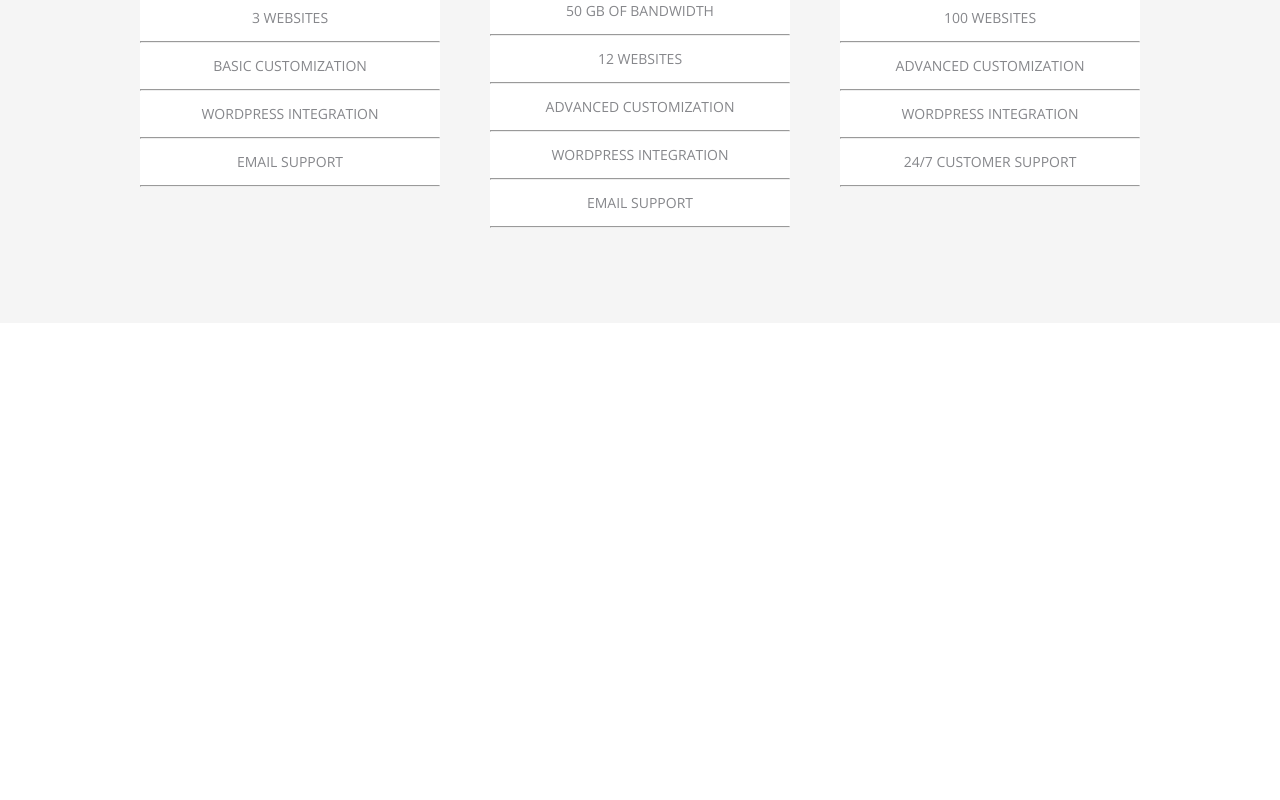
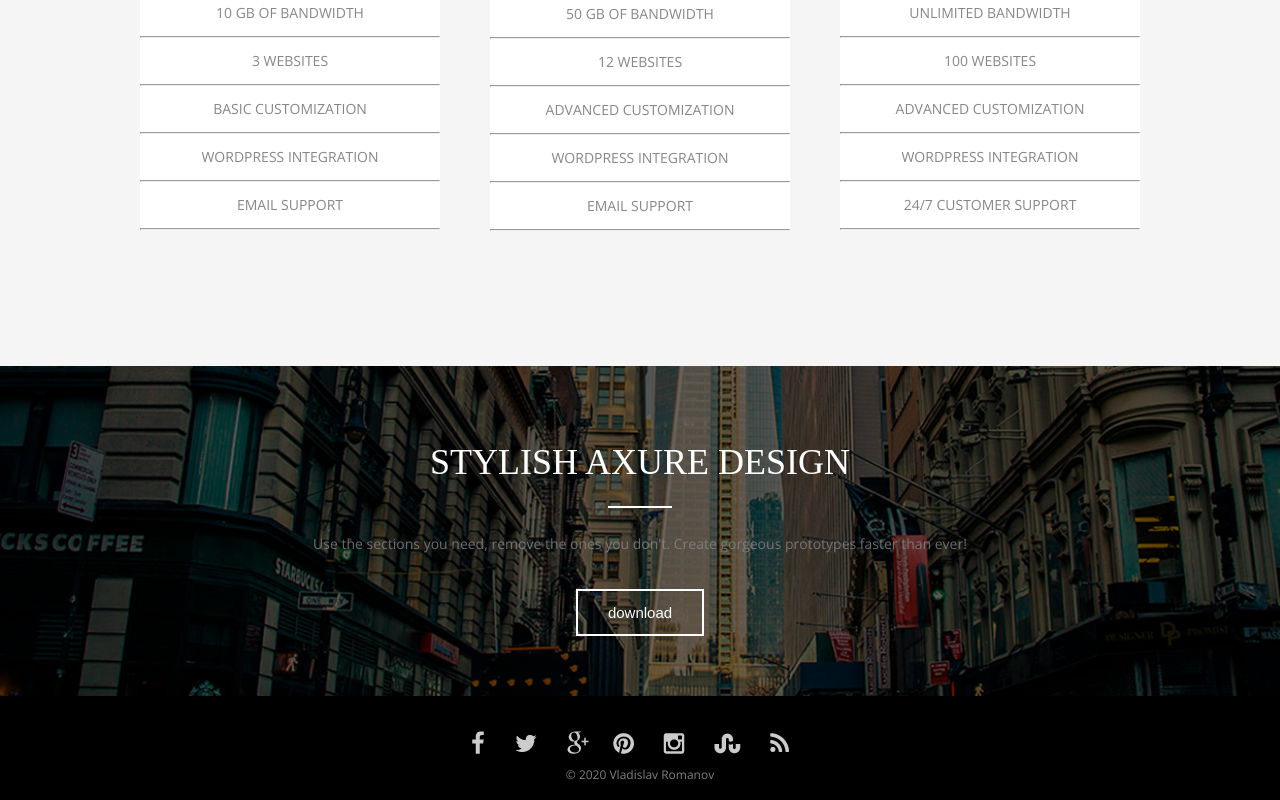
Before and after one commit to Romanov5000/project_one, a plain HTML site: page project_one/index.html in a window 1280 px wide. Shown: the part 1258-2058 px from the top of the page. Before the commit the page ends 1581 px from the top, so only its background shows below. Drawn offline with nearby package versions, Linux system fonts and the light colour scheme; a web font is replaced by a local one.

Commit message:
3 секции готовы
Закончил вёрстку 3 секций и подвала

```diff
--- a/project_one/css/style.css
+++ b/project_one/css/style.css
@@ -34,6 +34,14 @@ p{
     font-size: 20px;
     line-height: 24px;
     font-weight: 700;
+}
+.btn{
+    font-family: 'OpenSans', sans-serif;
+    font-size: 15px;
+    color: #ffffff;
+    text-decoration: none;
+    border: 2px solid #ffffff;
+    padding: 13px 30px ;
 }
 .container{
     max-width: 1400px;
@@ -76,6 +84,10 @@ section{
     text-align: center;
     width: 30%;
 
+}
+.one_block .up{
+    position: relative;
+    bottom: 40px;
 }
 .one_block .title{
     /*font-family: 'Open Sans', sans-serif;
@@ -138,3 +150,85 @@ section{
     background-color: #ffffff;
     text-transform: uppercase;
 }
+.block_pricing_options .section_header p{
+    margin-bottom: 118px;
+}
+
+
+/* section stylish_axure_design*/
+
+
+.stylish_axure_design{
+    background-image: url(../img/fon.png);
+    background-size: cover;
+    padding: 75px 0px 60px;
+}
+.stylish_axure_design .section_header h2{
+    color: #ffffff;
+}
+.stylish_axure_design .section_header h2::after{
+  background-color: #ffffff;
+}
+.stylish_axure_design .section_header p{
+    opacity: 0.8;
+    margin-bottom: 35px;
+}
+.btns_block{
+    display: flex;
+    justify-content: center;
+}
+
+/*   footer  */
+
+.footer{
+    background-image: url(../img/Footer\ Panel.png);
+    text-align: center;
+    padding: 35px 0px 15px;
+}
+.sprite{
+   background-image: url(../img/logo.png);
+   background-repeat: no-repeat;
+   display: inline-block;
+
+}
+
+.facebook{
+    width: 30px;
+    height: 30px;
+    background-position: -25px -25px;
+}
+.twitter{
+    width: 40px;
+    height: 30px;
+    background-position: -25px -25px;
+}
+.gmail{
+    width: 50px;
+    height: 30px;
+    background-position: -25px -25px;
+}
+.pirescope{
+    width: 42px;
+    height: 30px;
+    background-position: -25px -25px;
+}
+.instagram{
+    width: 50px;
+    height: 30px;
+    background-position: -25px -25px;
+}
+.hz{
+    width: 50px;
+    height: 30px;
+    background-position: -25px -25px;
+}
+.wifi{
+    width: 50px;
+    height: 30px;
+    background-position: -25px -25px;
+}
+.footer p{
+    color: #ffffff;
+    font-size: 12px;
+    opacity: 0.5;
+}
--- a/project_one/index.html
+++ b/project_one/index.html
@@ -110,7 +110,9 @@
                         <p>email support</p><hr>
                     </div>
                 </div>
-                <div class="one_block">
+
+                <div class="one_block" class="up">
+                <div class="up">
                     <div class="black_section">
                         <p class="title">
                             Professional
@@ -153,6 +155,8 @@
                         <p>email support</p><hr>
                     </div>
                 </div>
+                </div>
+
                 <div class="one_block">
                     <div class="black_section">
                         <p class="title">
@@ -193,11 +197,37 @@
                     <div class="white_section">
                         <p>24/7 customer support</p><hr>
                     </div>
+                </div>
+            </div>
+        </section>
+        <section class="stylish_axure_design">
+            <div class="section_header">
+
+                <h2>
+                    stylish axure design
+                </h2>
+                <p>
+                    Use the sections you need, remove the ones you don't.  Create gorgeous prototypes faster than ever!
+                </p>
 
             </div>
+            <div class="btns_block">
+                <a href="#" class="btn">download</a>
+            </div>
+        </section>
+        <footer class="footer">
+            <div class="sprite">
+                <a href="#" class="sprite facebook"></a>
+                <a href="#" class="sprite twitter"></a>
+                <a href="#" class="sprite gmail"></a>
+                <a href="#" class="sprite pirescope"></a>
+                <a href="#" class="sprite instagram"></a>
+                <a href="#" class="sprite hz"></a>
+                <a href="#" class="sprite wifi"></a>
+            </div>
+            <p>© 2020  Vladislav Romanov</p>
 
-
-        </section>
+        </footer>
     </div>
 </body>
 </html>
```
Lines whose indentation alone changed are shown as unchanged.
